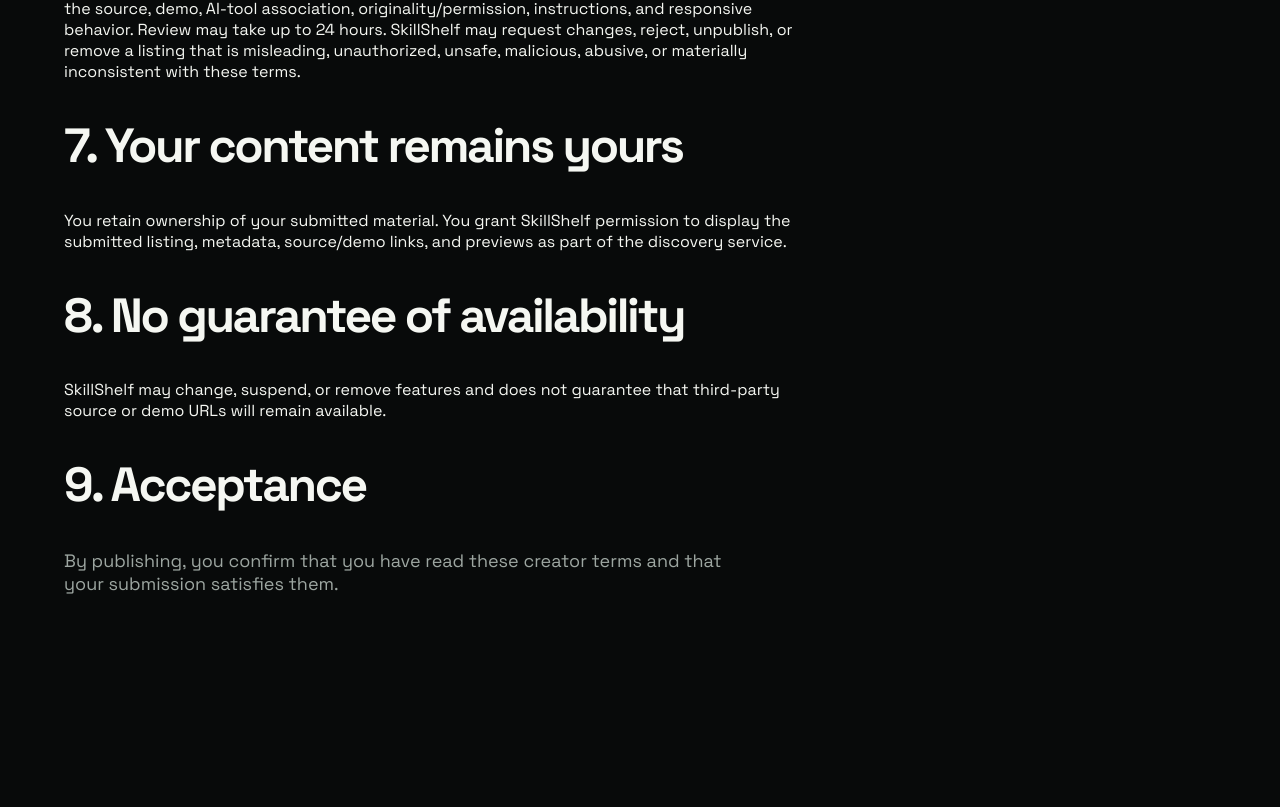
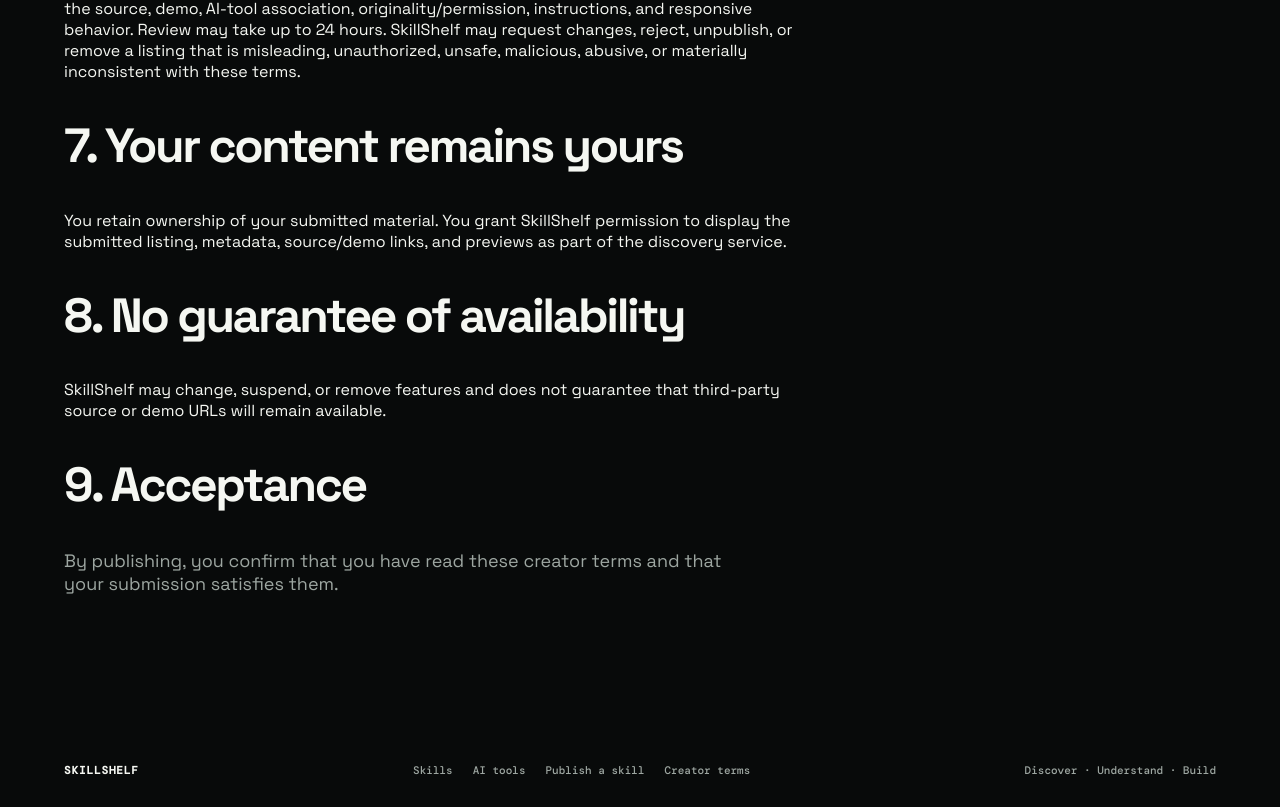
Before and after one commit to SohailKhan0525/skillshelflabs, a Next.js app: page /terms in a window 1280 px wide. Shown: the part 1650-2457 px from the top of the page. Before the commit the page ends 2383 px from the top, so only its background shows below. Built offline with nearby package versions, Linux system fonts and the light colour scheme; no server answers.

Commit message:
Add shared footer across showcase pages

```diff
--- a/app/terms/page.tsx
+++ b/app/terms/page.tsx
@@ -1,3 +1,4 @@
+import SiteFooter from "../../components/site-footer";
 import SiteNav from "../../components/site-nav";
 
 export const metadata = {
@@ -17,5 +18,5 @@ export default function Terms() {
     <h2>7. Your content remains yours</h2><p>You retain ownership of your submitted material. You grant SkillShelf permission to display the submitted listing, metadata, source/demo links, and previews as part of the discovery service.</p>
     <h2>8. No guarantee of availability</h2><p>SkillShelf may change, suspend, or remove features and does not guarantee that third-party source or demo URLs will remain available.</p>
     <h2>9. Acceptance</h2><p>By publishing, you confirm that you have read these creator terms and that your submission satisfies them.</p>
-  </article></section></main>;
+  </article></section><SiteFooter /></main>;
 }
```
